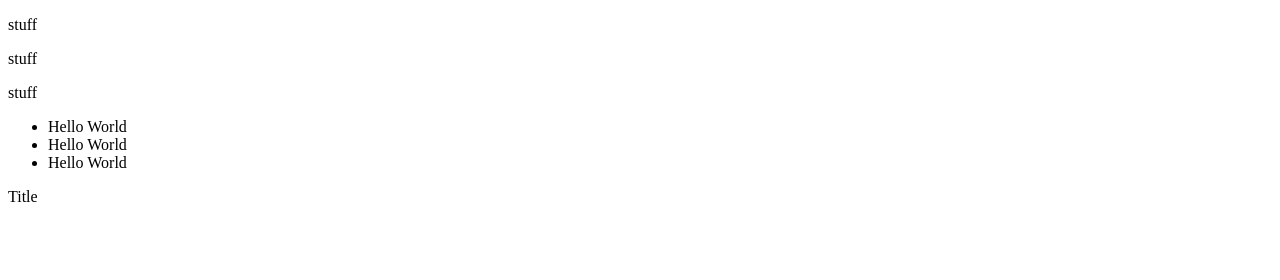
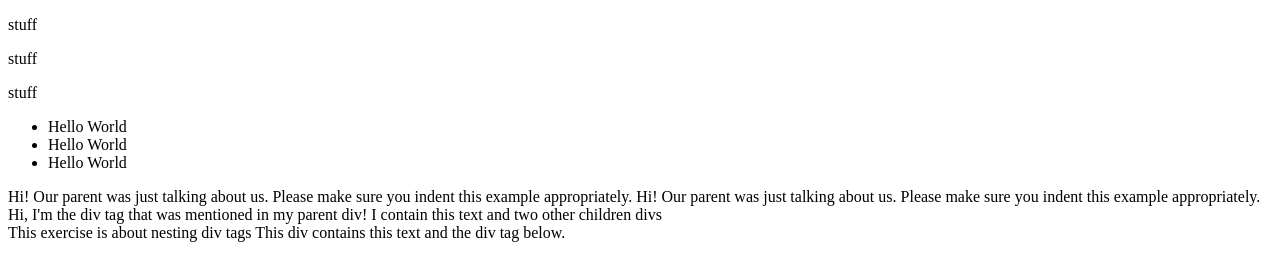
Before and after one commit to mculep/Classes, a plain HTML site: page HTML_css/html_nested_tags.html in a window 1280 px wide. Drawn offline with Linux system fonts and the light colour scheme.

Commit message:
finish exercises

```diff
--- a/HTML_css/html_nested_tags.html
+++ b/HTML_css/html_nested_tags.html
@@ -33,15 +33,22 @@
         -->
 
         <div>
-            <header>
-                <h1\>Title</h1>
-                    <footer>
-                        <span>
+            Hi! Our parent was just talking about us.
+            Please make sure you indent this example appropriately.
+            Hi! Our parent was just talking about us.
+            Please make sure you indent this example appropriately.
+            <div>
+                Hi, I'm the div tag that was mentioned
+                in my parent div! I contain this text and two other children divs
+                <div>
+                    This exercise is about nesting div tags
+                    This div contains this text and the div tag below.
+                </div>
+            </div>
+        </div>
 
-                    </span>
-                </footer>
-            </header>
-        </div>
+
+
 
         </body>
 </html>
```
Also changed, not shown: HTML_css/medium/sample.html (added, +27 -0 lines), HTML_css/small/lists.html (+0 -2 lines), HTML_css/small/nesting_tags.html (added, +14 -0 lines).
